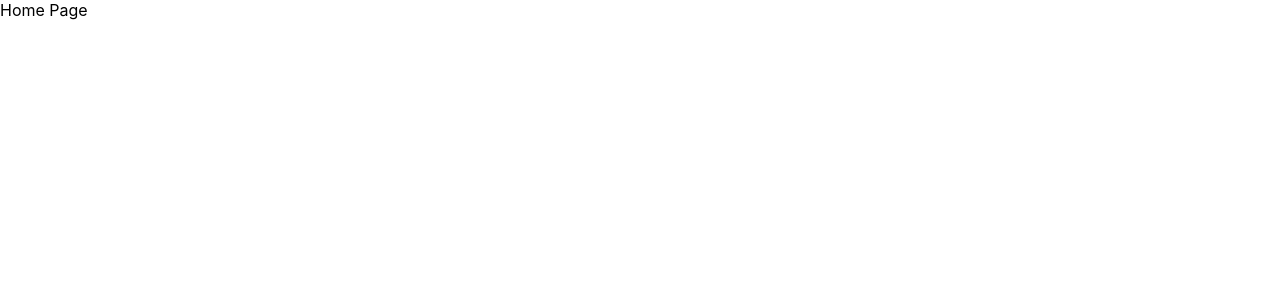
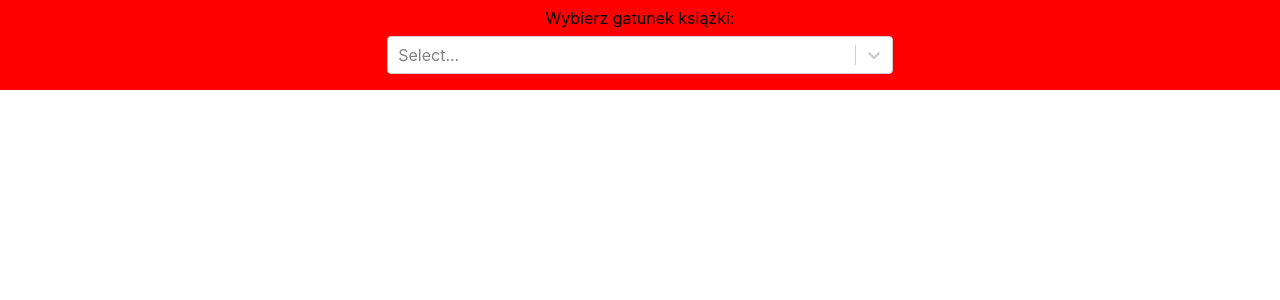
Before and after one commit to maciekkwiet/Bookweb, a React (Create React App) app in the folder client/: page / in a window 1280 px wide. Shown: the top 300 px of the page. Built offline with nearby package versions, Linux system fonts and the light colour scheme; a web font is replaced by a local one.

Commit message:
comp: draft implementation of choosing genre component

```diff
--- a/client/package.json
+++ b/client/package.json
@@ -30,6 +30,7 @@
     "react-redux": "^7.2.3",
     "react-router-dom": "^5.2.0",
     "react-scripts": "4.0.3",
+    "react-select": "^4.3.0",
     "sb": "^6.1.21",
     "storybook": "^6.1.21",
     "storybook-addon-styled-component-theme": "^1.3.0",
--- /dev/null
+++ b/client/src/Components/ChooseGenre/ChooseGenre.tsx
@@ -0,0 +1,104 @@
+import axios from 'axios';
+import React, { useEffect, useState } from 'react';
+
+import { Container, SelectGenre, SubmitButton } from './ChooseGenreStyles';
+
+const mainGenresEntries = [
+  { value: 'beletrystyka', label: 'Beletrystyka' },
+  { value: 'popularnonaukowe', label: 'Literatura popularnonaukowa' },
+  { value: 'dzieciece', label: 'Literatura dziecięca' },
+];
+
+const subGenresEntries = {
+  beletrystyka: [
+    { value: 'fantastyka', label: 'Fantastyka' },
+    { value: 'horror', label: 'Horror' },
+    { value: 'klasyka', label: 'Klasyka' },
+    { value: 'thriller', label: 'Sensacja, thriller' },
+    { value: 'mlodziezowa', label: 'Literatura młodzieżowa' },
+    { value: 'obyczajowa', label: 'Literatura obyczajowa, romans' },
+    { value: 'piekna', label: 'Literatura piękna' },
+    { value: 'historyczne', label: 'Powieści historyczne' },
+    { value: 'przygodowe', label: 'Powieści przygodowe' },
+  ],
+  popularnonaukowa: [
+    { value: 'astronomia', label: 'Astronomia, astrofizyka' },
+    { value: 'finanse', label: 'Biznes, finanse' },
+    { value: 'encyklopedie', label: 'Encyklopedie, słowniki' },
+    { value: 'filozofia', label: 'Filozofia' },
+    { value: 'przyroda', label: 'Flora i fauna' },
+    { value: 'historia', label: 'Historia' },
+    { value: 'matematyka_informatyka', label: 'Informatyka, matematyka' },
+    { value: 'fizyka_chemia_biologia', label: 'Nauki przyrodnicze (fizyka, chemia, biologia itp.)' },
+    { value: 'spoleczne', label: 'Nauki społeczne (psychologia, socjologia itd.)' },
+    { value: 'dla_rodzicow', label: 'Poradniki dla rodziców' },
+    { value: 'techniczne', label: 'Książki techniczne' },
+    { value: 'zdrowie', label: 'Zdrowie, medycyna' },
+    { value: 'rozwoj', label: 'Rozwój osobisty' },
+  ],
+  dziecieca: [
+    { value: 'bajki', label: 'Bajki' },
+    { value: 'legendy', label: 'Baśnie, legendy' },
+    { value: 'opowiadania', label: 'Opowiadania' },
+    { value: 'nauka_dla_dzieci', label: 'Popularnonaukowe dla dzieci' },
+    { value: 'wiersze', label: 'Wierszyki, piosenki' },
+    { value: 'pozostale', label: 'Pozostałe' },
+  ],
+};
+
+type SubGenresState = { value: string; label: string }[] | {};
+
+const ChooseGenre = () => {
+  const [mainGenre, setMainGenre] = useState<string>('');
+  const [subGenres, setSubGenres] = useState<SubGenresState>();
+  const [genre, setGenre] = useState<string>('');
+
+  const handleSubGenreChange = ({ value }) => {
+    setGenre(value);
+  };
+
+  const handleMainGenreChange = ({ value }) => {
+    setMainGenre(value);
+  };
+
+  const handleSubmit = (e) => {
+    e.preventDefault();
+    axios
+      .get('https://books-web-portal.herokuapp.com/api/books/findByGenre/' + genre)
+      .then((result) => console.log(result))
+      .catch((err) => console.log(err));
+  };
+
+  const subGenresSelect = () => {
+    const [beletrystyka, popularnonaukowe, dzieciece] = mainGenresEntries;
+
+    if (mainGenre === beletrystyka.value) {
+      setSubGenres(subGenresEntries.beletrystyka);
+    } else if (mainGenre === popularnonaukowe.value) {
+      setSubGenres(subGenresEntries.popularnonaukowa);
+    } else if (mainGenre === dzieciece.value) {
+      setSubGenres(subGenresEntries.dziecieca);
+    }
+  };
+
+  useEffect(() => {
+    subGenresSelect();
+  }, [mainGenre]);
+
+  return (
+    <Container>
+      Wybierz gatunek książki:
+      <form action={'https://books-web-portal.herokuapp.com/api/books/findByGenre/' + genre} method="GET">
+        <SelectGenre options={mainGenresEntries} onChange={handleMainGenreChange} />
+        {subGenres && <SelectGenre options={subGenres} onChange={handleSubGenreChange} />}
+        {subGenres && (
+          <SubmitButton type="submit" onSubmit={handleSubmit}>
+            Wyszukaj
+          </SubmitButton>
+        )}
+      </form>
+    </Container>
+  );
+};
+
+export default ChooseGenre;
--- /dev/null
+++ b/client/src/Components/ChooseGenre/ChooseGenreStyles.tsx
@@ -0,0 +1,21 @@
+import Select from 'react-select';
+import styled from 'styled-components';
+
+import { theme } from '../../Theme';
+
+export const Container = styled.div`
+  background-color: red;
+  padding: 0.5em;
+  text-align: center;
+`;
+export const SubmitButton = styled.button`
+  width: 40%;
+  padding: 0.5em;
+  border-radius: 5px;
+  font-family: ${theme.fonts.default};
+`;
+export const SelectGenre = styled(Select)`
+  font-size: 1em;
+  width: 40%;
+  margin: 0.5em auto;
+`;
--- a/client/src/Pages/HomePage.tsx
+++ b/client/src/Pages/HomePage.tsx
@@ -1,3 +1,9 @@
+import ChooseGenre from '../Components/ChooseGenre/ChooseGenre';
+
 export const HomePage = () => {
-  return <div>Home Page</div>;
+  return (
+    <div>
+      <ChooseGenre />
+    </div>
+  );
 };
```
Also changed, not shown: 1 other file (tests, documents, lock files or other folders).
